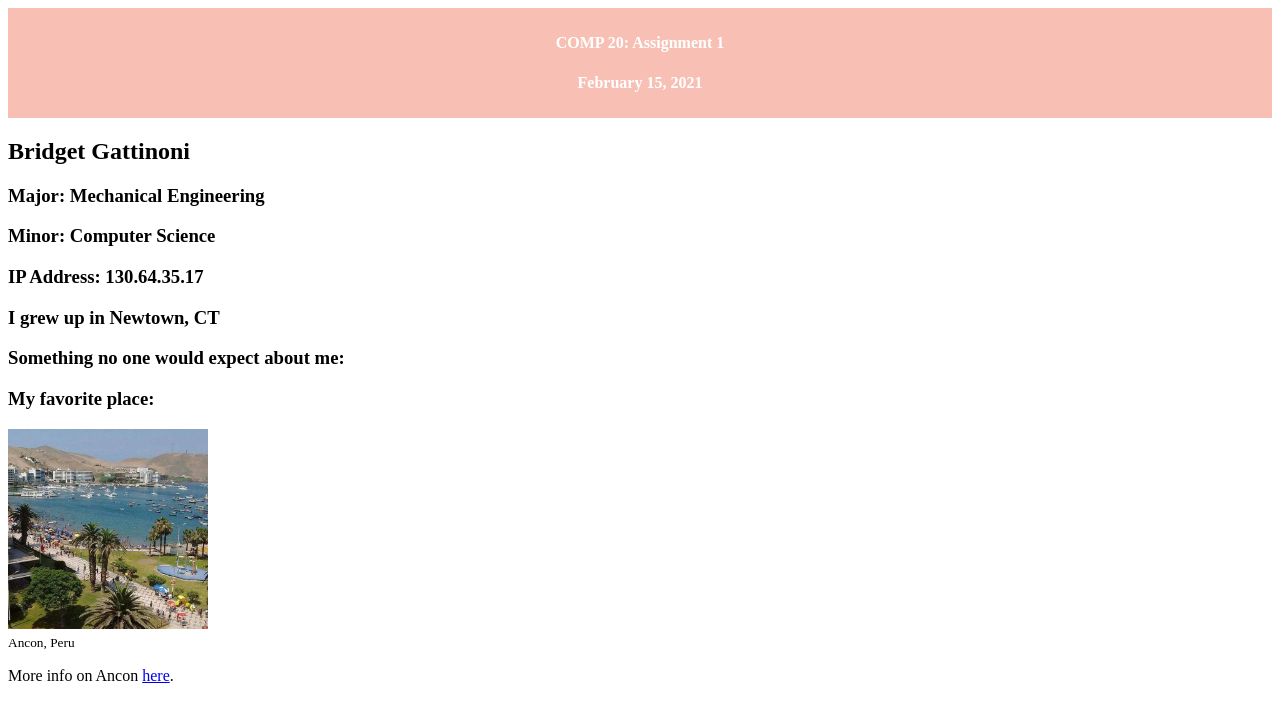
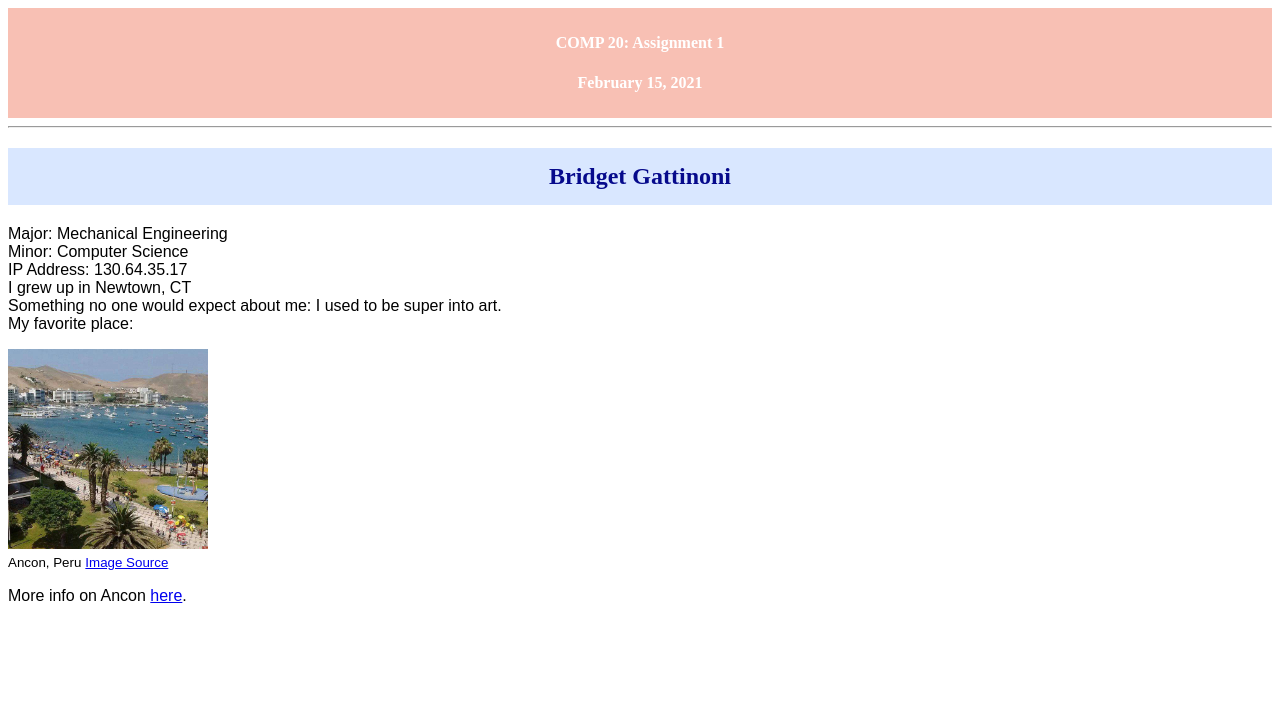
Before and after one commit to bgattinoni/comp20, a plain HTML site: page index.html in a window 1280 px wide. Drawn offline with Linux system fonts and the light colour scheme.

Commit message:
Update index.html

```diff
--- a/index.html
+++ b/index.html
@@ -9,6 +9,15 @@
 			color:white;
 			padding:5px;
 		}
+		#headers{
+			background-color:#d9e7ff;
+			padding:15px;
+			text-align:center;
+			color:#060a8c;
+		}
+		#body{
+			font-family: "Arial";
+		}
 	</style>
 
 </head>
@@ -17,19 +26,31 @@
 		<h4>COMP 20: Assignment 1</h4>
 		<h4>February 15, 2021</h4>
 	</header>
-	<h2>Bridget Gattinoni</h2>
-	<h3>Major: Mechanical Engineering</h3>
-	<h3>Minor: Computer Science</h3>
-	<h3>IP Address: 130.64.35.17</h3>
-	<h3>I grew up in Newtown, CT</h3>
-	<h3>Something no one would expect about me: </h3>
-	<h3>My favorite place: </h3>
+	<hr>
+	<h2 id="headers">Bridget Gattinoni</h2>
+
+	<p id="body">
+		Major: Mechanical Engineering
+		<br>
+		Minor: Computer Science
+		<br>
+		IP Address: 130.64.35.17
+		<br>
+		I grew up in Newtown, CT
+		<br>
+		Something no one would expect about me: I used to be super into art.
+		<br>
+		My favorite place:
+		<br>
+	</p>
+
 	<a href="ancon.jpg">
 		<img src="ancon.jpg" alt="Ancon, Peru" width="200">
 	</a>
 	<br>
-	<small>Ancon, Peru</small>
-	<p>More info on Ancon <a href="http://en.wikipedia.org/wiki/Anc%C3%B3n_District" target="_blank">here</a>.</p>
+	<small id="body">Ancon, Peru</small>
+	<small id="body"><a href="https://www.pinterest.com/pin/545780048585328878/" target="_blank">Image Source</a></small>
+	<p id="body">More info on Ancon <a href="http://en.wikipedia.org/wiki/Anc%C3%B3n_District" target="_blank">here</a>.</p>
 
 </body>
 </html>
```
